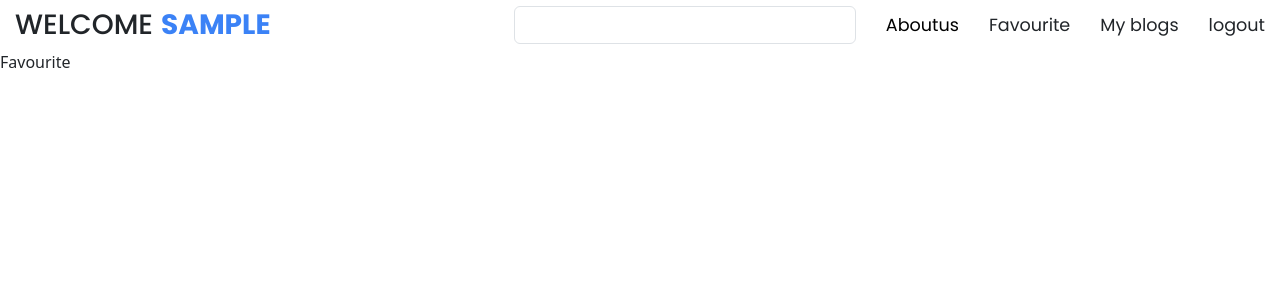
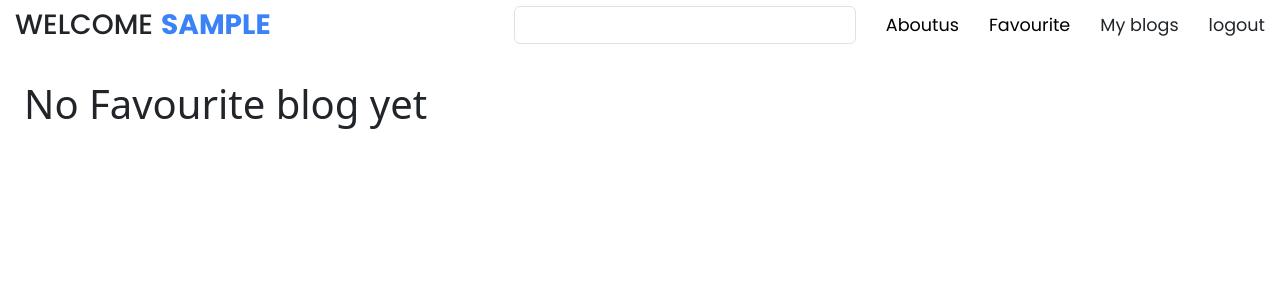
Before and after one commit to yashkhollam/yashkhollam-WordNest-Blog-Webapp, a React (Vite) app in the folder client/: page /favourite in a window 1280 px wide. Shown: the top 300 px of the page. Built offline with nearby package versions, Linux system fonts and the light colour scheme; sample sign-in values are in the browser's storage; a web font is replaced by a local one.

Commit message:
add to favourite functionality

```diff
--- a/client/src/components/favourite.jsx
+++ b/client/src/components/favourite.jsx
@@ -1,8 +1,98 @@
-import React from 'react'
+import React from 'react';
+import {useSelector} from 'react-redux'
+import "../css/home2.css";
+
+
 
 function Favourite() {
+
+const {favourite,error,loading}=useSelector((state)=>state.favoriteblog)
+
+
+ if (loading) return <p>Loading...</p>;
+  if (error) return <p>Error: {error}</p>;
+
   return (
-    <div>Favourite</div>
+     <div className="container-fluid" id="blog-cont1">
+        <div className="row  " id="blog-row1">
+          {Array.isArray(favourite) && favourite.length > 0 ? (
+            favourite.map((data, index) => (
+              <div className=" " key={data._id} id="blog-container1">
+                <div className="card " id="blog-card1" key={data._id}>
+                  <img
+                    src={data.imgurl}
+                    alt="blogimg"
+                    className="img-fluid"
+                    id="blogimg1"
+                  />
+
+                  <p className="cardtext" id="card-createddata1">
+                    {data.createddata}
+                  </p>
+                  <p className="cardtitle" id="card-title1">
+                    {data.title}
+                  </p>
+                  <p className="cardtext" id="card-description1">
+                    {data.description.slice(0, 100)}
+                  </p>
+
+                  <div id="author-cont1">
+                    <p className="m-0 p-0" id="author-label">
+                      author :
+                    </p>
+                    <p className="m-0 p-0" id="author-name">
+                      {data.author.toUpperCase()}
+                    </p>
+                  </div>
+
+                  {/* <div
+                    onMouseEnter={() => setHover(data._id)}
+                    onMouseLeave={() => {
+                      setHover(null);
+                    }}
+                    id="viewbtn1"
+                  >
+                    {hover === data._id ? (
+                      <i
+                        class="bi bi-eye-fill"
+                        onClick={() => {
+                          viewblog(data._id);
+                        }}
+                      ></i>
+                    ) : (
+                      <i class="bi bi-eye" id=""></i>
+                    )}
+                  </div> */}
+
+                  {/* <div className="favirotecontainer">
+                    {isfavorite.includes(data._id) ? (
+                      <i
+                        className="bi bi-arrow-through-heart"
+                        onClick={() => {
+                          removetofavorite(data._id);
+                        }}
+                      ></i>
+                    ) : (
+                      <i
+                        className="bi bi-heart"
+                        onClick={() => {
+                          addtofavorite(data._id);
+                        }}
+                      ></i>
+                    )}
+                  </div> */}
+                </div>
+
+                {/* <div className='favirotecontainer'>
+
+                  </div> */}
+              </div>
+            ))
+          ) : (
+            <h1>No   Favourite blog yet</h1>
+          )}
+        </div>
+      </div>
   )
 }
 
--- a/client/src/components/features/reduxstore.js
+++ b/client/src/components/features/reduxstore.js
@@ -1,8 +1,8 @@
 import {configureStore} from '@reduxjs/toolkit';
-import favoriteblogs from '../features/favouriteblogslice.js'
+import favoritereducer from '../features/favouriteblogslice.js'
 
 export  const store=configureStore({
   reducer:{
-   favoriteblog:favoriteblogs,
+   favoriteblog:favoritereducer,
   }
 })
--- a/client/src/components/navbar.jsx
+++ b/client/src/components/navbar.jsx
@@ -57,7 +57,7 @@ function Navbar() {
                         />
               </li>
                <NavLink to="/aboutus" style={{textDecoration:"none",color:"black"}} ><li onClick={handelnavbar}>Aboutus  </li></NavLink>
-                <li onClick={handelnavbar}>Favourite</li>
+                <NavLink to="/favourite" style={{textDecoration:"none",color:"black"}}> <li onClick={handelnavbar}>Favourite</li></NavLink>
 
                 {
                   auth.username ?(
```
